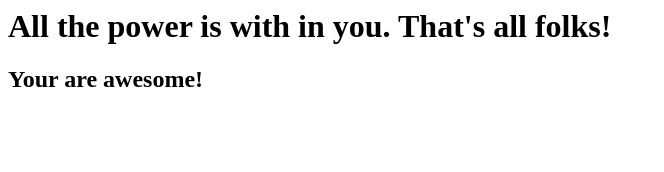
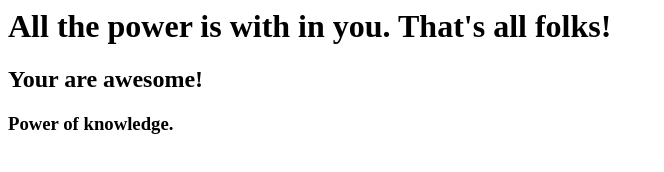
Before and after one commit to huraru/firstgitrepo, a plain HTML site: page index.html in a window 1280 px wide. Shown: the whole page, without its empty margins (0-664 px from the left). Drawn offline with Linux system fonts and the light colour scheme.

Commit message:
added one more change

```diff
--- a/index.html
+++ b/index.html
@@ -2,5 +2,6 @@
 	<body>
 		<h1>All the power is with in you. That's all folks!</h1>
 		<h2> Your are awesome!</h2>
+		<h3>Power of knowledge.</h3>
 	</body>
 </html>
```
